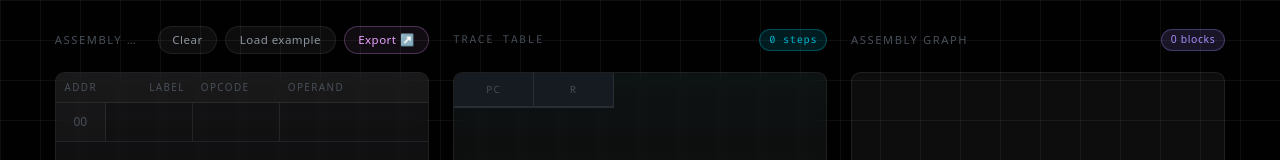
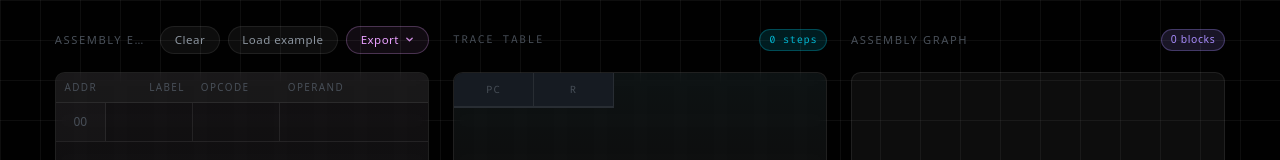
Before and after one commit to DiamondPie/assembly-sim, a Next.js app: page /asm in a window 1280 px wide. Shown: the top 160 px of the page. Built offline with nearby package versions, Linux system fonts and the light colour scheme; a web font is replaced by a local one.

Commit message:
Add LZ-String for program compression and implement share link functionality

```diff
--- a/app/AsmVM.js
+++ b/app/AsmVM.js
@@ -67,6 +67,8 @@
 //   currentNotation: string,
 //   trace:           TraceRow[],
 // }
+
+import LZString from 'lz-string';
 
 const NO_OPERAND_OPS = new Set(['HALT']);
 const JUMP_OPS = new Set(['JUMP','JUMPGT','JUMPEQ','JUMPLT','JUMPNEQ']);
@@ -642,3 +644,50 @@ export function isEditorEmpty(rows) {
     !(r.label?.trim()) && !(r.opcode?.trim()) && !(r.operand?.trim())
   );
 }
+
+/** 把汇编 rows 序列化为纯文本（给分享链接/剪贴板用） */
+export function rowsToText(rows) {
+  return rows
+    .filter(r => r.label || r.opcode || r.operand)
+    .map(r => {
+      const label = (r.label ?? '').trim();
+      const opcode = (r.opcode ?? '').trim();
+      const operand = (r.operand ?? '').trim();
+      return `${label.padEnd(10)}  ${opcode.padEnd(10)}  ${operand}`.trimEnd();
+    })
+    .join('\n');
+}
+
+/** 压缩并 URL-safe 编码。返回可直接用作查询参数的字符串。 */
+export function encodeProgram(text) {
+  return LZString.compressToEncodedURIComponent(text);
+}
+
+/** 解码并解压。失败返回 null。 */
+export function decodeProgram(encoded) {
+  try {
+    const text = LZString.decompressFromEncodedURIComponent(encoded);
+    // 解压失败时，LZ-String 会返回 null 或空字符串
+    if (!text) return null;
+    return text;
+  } catch {
+    return null;
+  }
+}
+
+/** 紧凑序列化：单空格分隔，只保留必要字段（给分享链接用） */
+export function rowsToCompactText(rows) {
+  return rows
+    .filter(r => r.label || r.opcode || r.operand)
+    .map(r => {
+      const parts = [];
+      const label = (r.label ?? '').trim();
+      const opcode = (r.opcode ?? '').trim();
+      const operand = (r.operand ?? '').trim();
+      if (label) parts.push(label);
+      if (opcode) parts.push(opcode);
+      if (operand) parts.push(operand);
+      return parts.join(' ');
+    })
+    .join('\n');
+}
--- a/app/asm/page.js
+++ b/app/asm/page.js
@@ -6,7 +6,7 @@ import AsmEditor from '@/app/components/AsmEditor';
 import TraceTable from '@/app/components/TraceTable';
 import AssemblyGraph from '@/app/components/AssemblyGraph';
 import SimControls from '@/app/components/SimControls';
-import { checkSyntax, parseAsmText, isEditorEmpty } from '@/app/AsmVM';
+import { checkSyntax, parseAsmText, isEditorEmpty, decodeProgram } from '@/app/AsmVM';
 
 import {
   parse,
@@ -36,6 +36,45 @@ export default function Page() {
   const [inputValue, setInputValue] = useState('');
   const [prevProgram, setPrevProgram] = useState(null);
   const [autoRun, setAutoRun] = useState(false);
+
+  // 首次挂载：尝试从 URL ?p=<base64> 解码
+  useEffect(() => {
+    if (typeof window === 'undefined') return;
+    const match = window.location.search.match(/[?&]p=([^&]+)/);
+    const encoded = match ? match[1] : null;
+    if (!encoded) return;
+
+    const cleanUrl = () => {
+      const params = new URLSearchParams(window.location.search);
+      // 移除 ?p 参数，避免刷新 / 二次编辑时覆盖用户修改
+      params.delete('p');
+      const newQuery = params.toString();
+      const newUrl = window.location.pathname + (newQuery ? `?${newQuery}` : '');
+      window.history.replaceState({}, '', newUrl);
+    };
+
+    const text = decodeProgram(encoded);
+    if (!text) {
+      toast.error('Share link is invalid or corrupted. Editor left empty.');
+      setRows([mk('', '', '')]);
+      cleanUrl();
+      return;
+    }
+
+    const parsed = parseAsmText(text);
+    if (!parsed) {
+      toast.error('Share link does not contain a valid program. Editor left empty.');
+      setRows([mk('', '', '')]);
+      cleanUrl();
+      return;
+    }
+
+    setRows(parsed.lines.map(p => mk(p.label, p.opcode, p.operand)));
+    toast.success(`Loaded ${parsed.lines.length} lines from share link.`);
+    cleanUrl();
+    // 只跑一次
+    // eslint-disable-next-line react-hooks/exhaustive-deps
+  }, []);
 
   // 每次 rows 变化都重新解析
   const program = useMemo(
--- a/app/components/AsmEditor.jsx
+++ b/app/components/AsmEditor.jsx
@@ -3,10 +3,9 @@
 import { useState, useEffect, useRef } from 'react';
 import { createPortal } from 'react-dom';
 import styles from './AsmEditor.module.css';
-import { checkSyntax } from '@/app/AsmVM';   // 路径按你的项目调整
+import { checkSyntax, isEditorEmpty, rowsToText, rowsToCompactText, encodeProgram } from '@/app/AsmVM';   // 路径按你的项目调整
 import clsx from 'clsx';
 import toast from 'react-hot-toast';
-import { isEditorEmpty } from '@/app/AsmVM';
 
 const EXAMPLE_ROWS = [
   { label: '',        opcode: 'IN',        operand: 'N' },
@@ -47,6 +46,11 @@ export default function AsmEditor({ rows: externalRows, onRowsChange, isRunning
   const [tooltip, setTooltip]   = useState(null); // { x, y, message } | null
 
   const rowsContainerRef = useRef(null);
+
+  const [exportMenuPos, setExportMenuPos] = useState({ top: 0, right: 0 });
+  const [exportOpen, setExportOpen] = useState(false);
+  const exportMenuRef = useRef(null);
+  const exportMenuPopupRef = useRef(null);
 
   const COLS = ['label', 'opcode', 'operand'];
 
@@ -271,17 +275,59 @@ export default function AsmEditor({ rows: externalRows, onRowsChange, isRunning
     }
   };
 
-  const handleExport = () => {
-    const lines = rows
-      .filter(r => r.label || r.opcode || r.operand)
-      .map(r => `${r.label.padEnd(10)}  ${r.opcode.padEnd(8)}  ${r.operand}`)
-      .join('\n');
-    if (!lines) return;
-    navigator.clipboard.writeText(lines).then(() => {
+  // 点击外部 / Esc 关闭下拉
+  useEffect(() => {
+    if (!exportOpen) return;
+    const onClick = (e) => {
+      const inTrigger = exportMenuRef.current?.contains(e.target);
+      const inPopup   = exportMenuPopupRef.current?.contains(e.target);
+      if (!inTrigger && !inPopup) setExportOpen(false);
+    };
+    const onKey = (e) => { if (e.key === 'Escape') setExportOpen(false); };
+    document.addEventListener('mousedown', onClick);
+    document.addEventListener('keydown', onKey);
+    return () => {
+      document.removeEventListener('mousedown', onClick);
+      document.removeEventListener('keydown', onKey);
+    };
+  }, [exportOpen]);
+
+  const exportAsText = async () => {
+    const text = rowsToText(rows);
+    if (!text) {
+      toast.error('Editor is empty, nothing to export.');
+      setExportOpen(false);
+      return;
+    }
+    try {
+      await navigator.clipboard.writeText(text);
       setCopied(true);
       toast.success('Program copied to clipboard.');
       setTimeout(() => setCopied(false), 1500);
-    });
+    } catch {
+      toast.error('Failed to access clipboard.');
+    }
+    setExportOpen(false);
+  };
+
+  const exportAsShareLink = async () => {
+    const text = rowsToCompactText(rows);
+    if (!text) {
+      toast.error('Editor is empty, nothing to share.');
+      setExportOpen(false);
+      return;
+    }
+    const b64 = encodeProgram(text);
+    const url = `${window.location.origin}${window.location.pathname}?p=${b64}`;
+    try {
+      await navigator.clipboard.writeText(url);
+      setCopied(true);
+      toast.success('Share link copied to clipboard.');
+      setTimeout(() => setCopied(false), 1500);
+    } catch {
+      toast.error('Failed to access clipboard.');
+    }
+    setExportOpen(false);
   };
 
   const stats = {
@@ -323,12 +369,51 @@ export default function AsmEditor({ rows: externalRows, onRowsChange, isRunning
           >
             Load example
           </button>
-          <button
-            className={clsx(styles.asmBtn, styles.asmBtnPrimary)}
-            onClick={handleExport}
-          >
-            {copied ? 'Copied ✓' : 'Export ↗'}
-          </button>
+          <div className={styles.exportWrap} ref={exportMenuRef}>
+            <button
+              className={clsx(styles.asmBtn, styles.asmBtnPrimary, styles.exportBtn)}
+              onClick={(e) => {
+                if (!exportOpen) {
+                  const rect = e.currentTarget.getBoundingClientRect();
+                  setExportMenuPos({
+                    top: rect.bottom + 6,
+                    right: window.innerWidth - rect.right,
+                  });
+                }
+                setExportOpen(o => !o);
+              }}
+              aria-haspopup="menu"
+              aria-expanded={exportOpen}
+            >
+              {copied ? 'Copied ✓' : 'Export'}
+              <svg
+                className={clsx(styles.exportCaret, exportOpen && styles.exportCaretOpen)}
+                width="9" height="9" viewBox="0 0 10 10" fill="none"
+                stroke="currentColor" strokeWidth="1.5" strokeLinecap="round" strokeLinejoin="round"
+              >
+                <path d="M2 3.5l3 3 3-3" />
+              </svg>
+            </button>
+          </div>
+
+          {exportOpen && typeof document !== 'undefined' && createPortal(
+            <div
+              ref={exportMenuPopupRef}
+              className={styles.exportMenu}
+              role="menu"
+              style={{ top: exportMenuPos.top, right: exportMenuPos.right }}
+            >
+              <button className={styles.exportItem} onClick={exportAsText} role="menuitem">
+                <span className={styles.exportItemTitle}>Copy to clipboard</span>
+                <span className={styles.exportItemDesc}>Plain assembly text</span>
+              </button>
+              <button className={styles.exportItem} onClick={exportAsShareLink} role="menuitem">
+                <span className={styles.exportItemTitle}>Copy share link</span>
+                <span className={styles.exportItemDesc}>URL with encoded program</span>
+              </button>
+            </div>,
+            document.body
+          )}
         </div>
       </div>
 
--- a/app/components/AsmEditor.module.css
+++ b/app/components/AsmEditor.module.css
@@ -373,3 +373,102 @@
   background: rgba(255, 90, 110, 0.14);
   color: #ff8593;
 }
+
+.exportWrap {
+  position: relative;
+  display: inline-block;
+}
+
+.exportBtn {
+  display: inline-flex;
+  align-items: center;
+  gap: 0.4rem;
+}
+
+.exportCaret {
+  transition: transform var(--transition-fast);
+  opacity: 0.85;
+}
+.exportCaretOpen {
+  transform: rotate(180deg);
+}
+
+.exportMenu {
+  position: fixed;
+  right: 0;
+  z-index: 9999;
+  min-width: 220px;
+  padding: 6px;
+  background: rgba(15, 15, 20, 0.94);
+  border: 1px solid var(--border-color-1, #ffffff14);
+  border-radius: 10px;
+  backdrop-filter: blur(14px);
+  -webkit-backdrop-filter: blur(14px);
+  box-shadow:
+    0 12px 36px rgba(0, 0, 0, 0.6),
+    0 0 0 1px rgba(233, 160, 255, 0.08),
+    0 0 28px rgba(233, 160, 255, 0.04);
+  display: flex;
+  flex-direction: column;
+  gap: 2px;
+  animation: exportMenuIn 160ms cubic-bezier(0.16, 1, 0.3, 1);
+  transform-origin: top right;
+}
+
+/* 指向按钮的小凸起 */
+.exportMenu::before {
+  content: '';
+  position: absolute;
+  top: -6px;
+  right: 18px;
+  width: 10px;
+  height: 10px;
+  background: rgba(15, 15, 20, 0.94);
+  border-left: 1px solid var(--border-color-1, #ffffff14);
+  border-top: 1px solid var(--border-color-1, #ffffff14);
+  transform: rotate(45deg);
+}
+
+.exportItem {
+  display: flex;
+  flex-direction: column;
+  align-items: flex-start;
+  gap: 2px;
+  padding: 8px 10px;
+  background: transparent;
+  border: none;
+  border-radius: 6px;
+  font-family: inherit;
+  color: var(--text-primary);
+  cursor: pointer;
+  text-align: left;
+  transition:
+    background var(--transition-fast),
+    color var(--transition-fast);
+}
+.exportItem:hover {
+  background: rgba(233, 160, 255, 0.08);
+}
+.exportItem:active {
+  background: rgba(233, 160, 255, 0.14);
+}
+
+.exportItemTitle {
+  font-size: 0.78rem;
+  letter-spacing: 0.02em;
+  color: var(--text-primary);
+}
+.exportItem:hover .exportItemTitle {
+  color: var(--accent-primary, #e9a0ff);
+}
+
+.exportItemDesc {
+  font-size: 0.66rem;
+  letter-spacing: 0.04em;
+  color: var(--text-tertiary, #484f58);
+}
+
+@keyframes exportMenuIn {
+  from { opacity: 0; transform: scale(0.96) translateY(-4px); }
+  to   { opacity: 1; transform: scale(1) translateY(0); }
+}
--- a/package.json
+++ b/package.json
@@ -12,6 +12,7 @@
     "@vercel/analytics": "^2.0.1",
     "@xyflow/react": "^12.10.2",
     "clsx": "^2.1.1",
+    "lz-string": "^1.5.0",
     "next": "16.2.3",
     "react": "19.2.4",
     "react-dom": "19.2.4",
```
Also changed, not shown: 1 other file (tests, documents, lock files or other folders).
